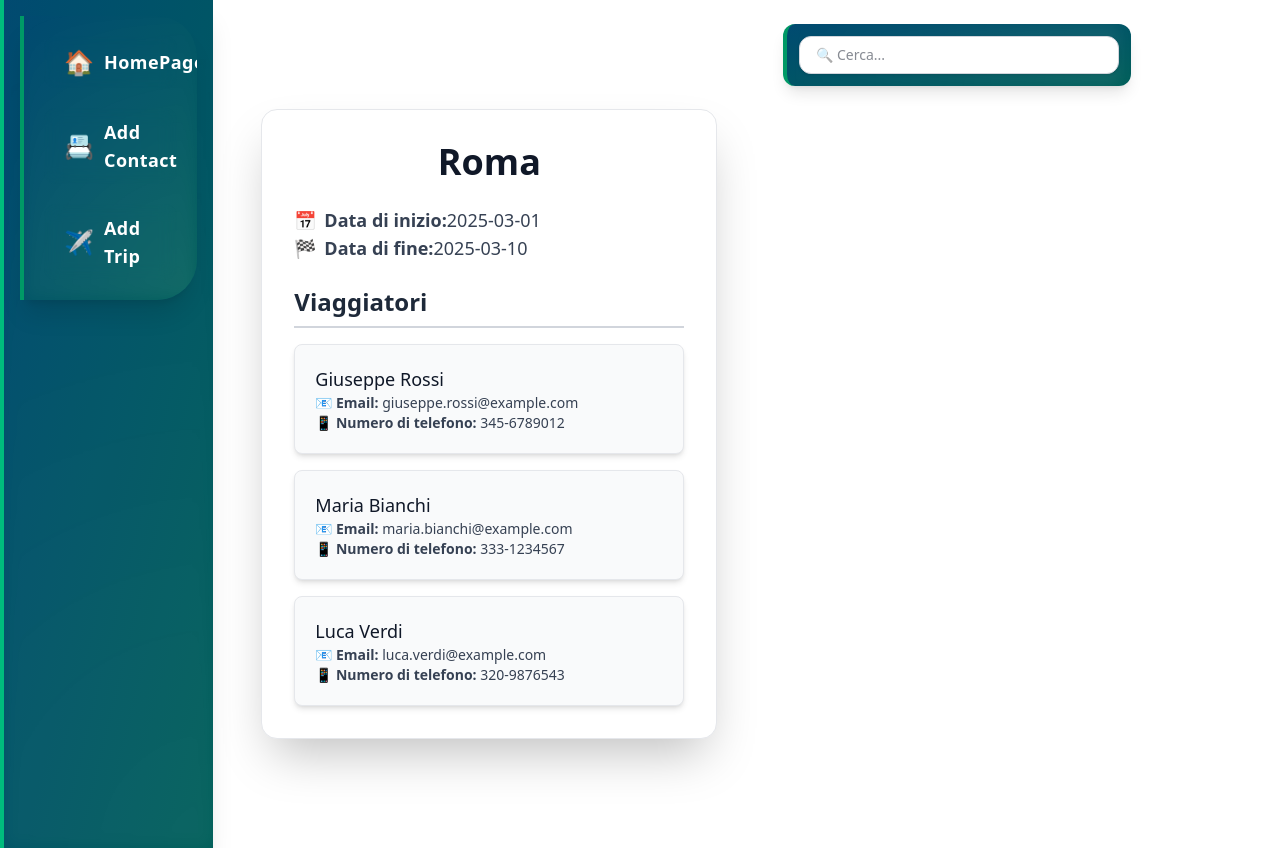
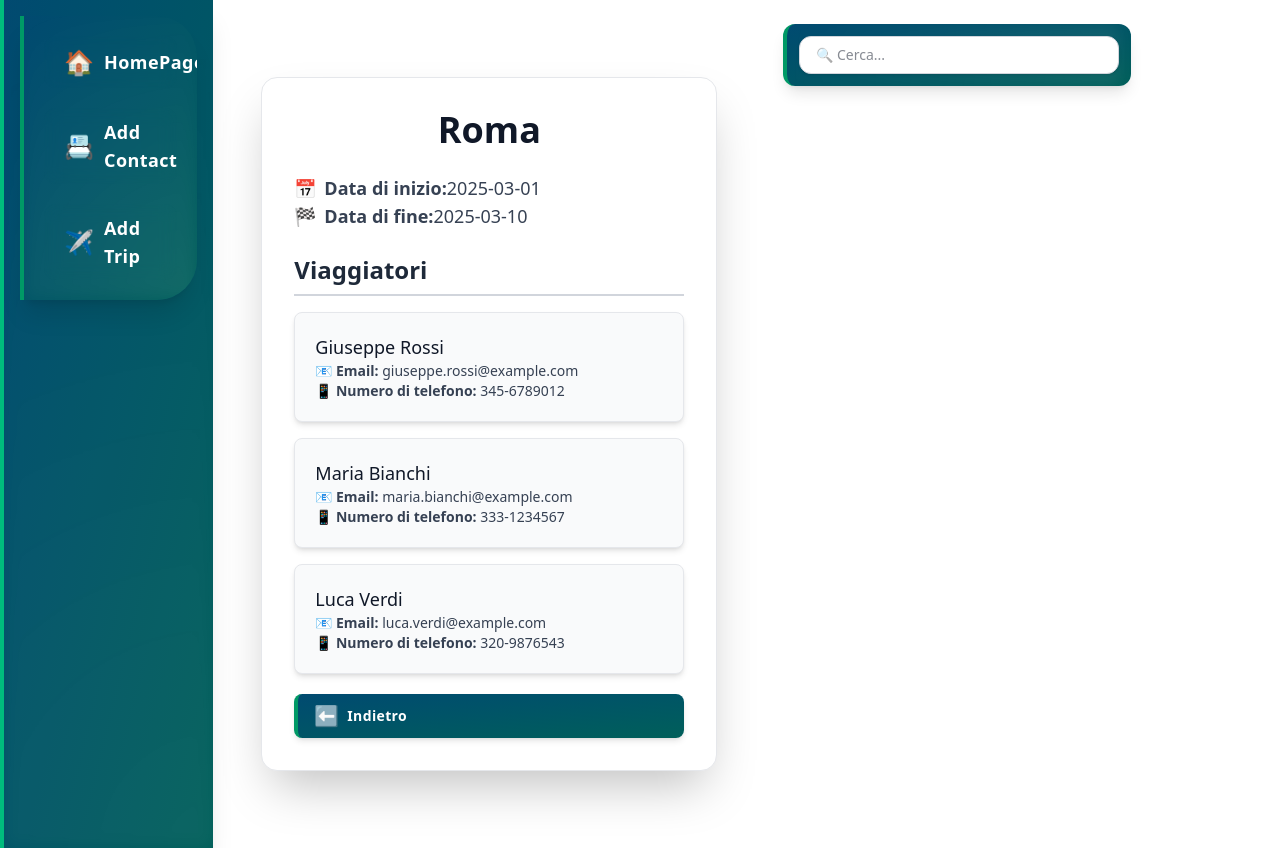
Before and after one commit to Alessandro-Frisone/TripMate-main, a React (Vite) app: page /trip/1 in a window 1280 px wide. Built offline with nearby package versions, Linux system fonts and the light colour scheme.

Commit message:
feat: add button back

```diff
--- a/src/pages/Trip.jsx
+++ b/src/pages/Trip.jsx
@@ -1,5 +1,6 @@
 import viaggi from "../data/viaggi";
 import { useParams } from "react-router";
+import { Link } from "react-router";
 
 export default function Trip() {
   const { id } = useParams();
@@ -26,6 +27,13 @@ export default function Trip() {
       ) : (
         <p className="text-lg text-gray-600 mt-4 text-center">❌ Nessun viaggiatore trovato per questo viaggio.</p>
       )}
+       <Link
+            to={`/`}
+            className="mt-5 px-4 py-2 rounded-lg text-sm transition-all duration-350 flex items-center gap-2 relative z-10 group bg-gradient-to-br from-sky-900 to-teal-800 shadow-md border-l-4 border-emerald-600 hover:bg-sky-900 hover:scale-105 hover:shadow-lg hover:shadow-emerald-500/50 backdrop-blur-sm text-white font-semibold"
+          >
+            <span className="text-emerald-400 text-xl transition-transform group-hover:rotate-6 group-hover:scale-110">⬅️</span>
+            <span className="group-hover:text-emerald-300 tracking-wide">Indietro</span>
+          </Link>
     </div>
   </div>
   );
```
